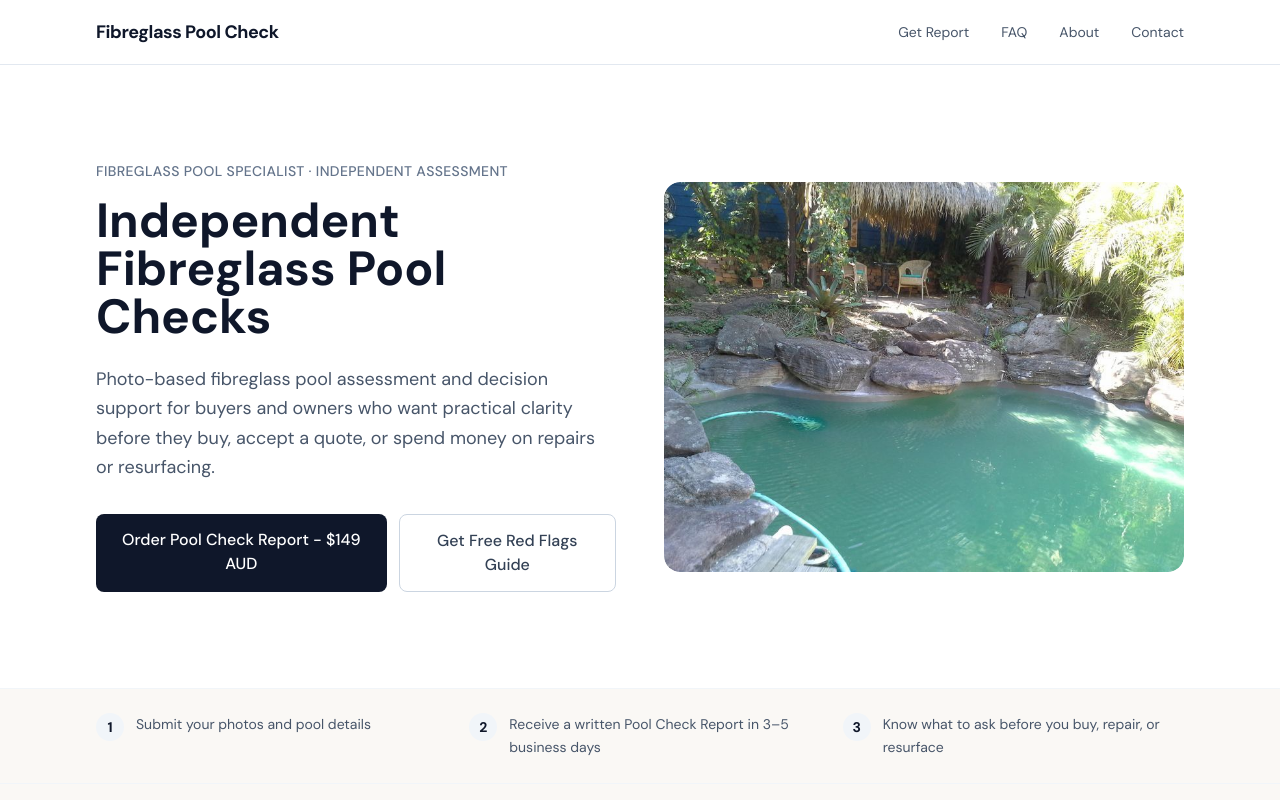
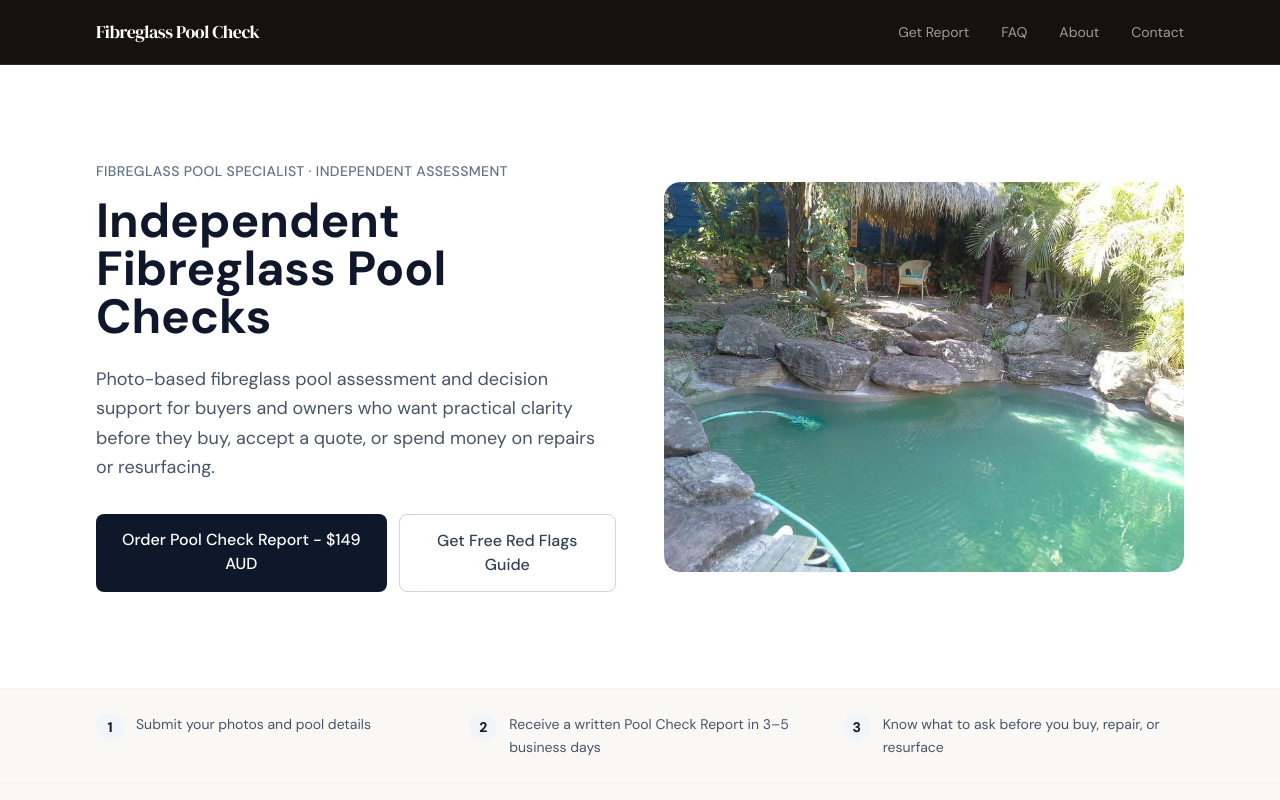
Before and after one commit to fibreglasspoolcheck/fibreglass-pool-check, a Next.js app: page / in a window 1280 px wide. Shown: the top 800 px of the page. Built offline with nearby package versions, Linux system fonts and the light colour scheme.

Commit message:
feat: update Nav to dark editorial design

```diff
--- a/components/Nav.jsx
+++ b/components/Nav.jsx
@@ -7,33 +7,30 @@ export default function Nav() {
   const [open, setOpen] = useState(false)
 
   return (
-    <header className="border-b border-slate-200 bg-white sticky top-0 z-50">
+    <header className="border-b border-white/10 bg-deep sticky top-0 z-50">
       <div className="max-w-6xl mx-auto px-4 sm:px-6 lg:px-8">
         <div className="flex items-center justify-between h-16">
-          {/* Logo */}
-          <Link href="/" className="font-bold text-slate-900 text-lg tracking-tight">
+          <Link href="/" className="font-serif text-white text-lg tracking-tight">
             Fibreglass Pool Check
           </Link>
 
-          {/* Desktop nav */}
           <nav className="hidden md:flex items-center gap-8">
-            <Link href="/PoolCheckReport" className="text-sm text-slate-600 hover:text-slate-900 transition-colors">
+            <Link href="/PoolCheckReport" className="text-sm text-[#a09a94] hover:text-white font-sans transition-colors">
               Get Report
             </Link>
-            <Link href="/faq" className="text-sm text-slate-600 hover:text-slate-900 transition-colors">
+            <Link href="/faq" className="text-sm text-[#a09a94] hover:text-white font-sans transition-colors">
               FAQ
             </Link>
-            <Link href="/About" className="text-sm text-slate-600 hover:text-slate-900 transition-colors">
+            <Link href="/About" className="text-sm text-[#a09a94] hover:text-white font-sans transition-colors">
               About
             </Link>
-            <Link href="/Contact" className="text-sm text-slate-600 hover:text-slate-900 transition-colors">
+            <Link href="/Contact" className="text-sm text-[#a09a94] hover:text-white font-sans transition-colors">
               Contact
             </Link>
           </nav>
 
-          {/* Mobile hamburger */}
           <button
-            className="md:hidden p-2 text-slate-600"
+            className="md:hidden p-2 text-[#a09a94]"
             onClick={() => setOpen(!open)}
             aria-label="Toggle menu"
           >
@@ -49,30 +46,29 @@ export default function Nav() {
           </button>
         </div>
 
-        {/* Mobile menu */}
         {open && (
-          <nav className="md:hidden border-t border-slate-100 py-4 flex flex-col gap-4">
-            <Link href="/PoolCheckReport" className="text-sm text-slate-700 hover:text-slate-900" onClick={() => setOpen(false)}>
+          <nav className="md:hidden border-t border-white/10 py-4 flex flex-col gap-4">
+            <Link href="/PoolCheckReport" className="text-sm text-[#a09a94] hover:text-white font-sans" onClick={() => setOpen(false)}>
               Pool Check Report
             </Link>
-            <Link href="/BuyerChecklist" className="text-sm text-slate-700 hover:text-slate-900" onClick={() => setOpen(false)}>
+            <Link href="/BuyerChecklist" className="text-sm text-[#a09a94] hover:text-white font-sans" onClick={() => setOpen(false)}>
               Buyer Checklist
             </Link>
-            <Link href="/blog" className="text-sm text-slate-700 hover:text-slate-900" onClick={() => setOpen(false)}>
+            <Link href="/blog" className="text-sm text-[#a09a94] hover:text-white font-sans" onClick={() => setOpen(false)}>
               Articles
             </Link>
-            <Link href="/faq" className="text-sm text-slate-700 hover:text-slate-900" onClick={() => setOpen(false)}>
+            <Link href="/faq" className="text-sm text-[#a09a94] hover:text-white font-sans" onClick={() => setOpen(false)}>
               FAQ
             </Link>
-            <Link href="/About" className="text-sm text-slate-700 hover:text-slate-900" onClick={() => setOpen(false)}>
+            <Link href="/About" className="text-sm text-[#a09a94] hover:text-white font-sans" onClick={() => setOpen(false)}>
               About
             </Link>
-            <Link href="/Contact" className="text-sm text-slate-700 hover:text-slate-900" onClick={() => setOpen(false)}>
+            <Link href="/Contact" className="text-sm text-[#a09a94] hover:text-white font-sans" onClick={() => setOpen(false)}>
               Contact
             </Link>
             <Link
               href="/PoolCheckReport/order"
-              className="bg-slate-900 text-white text-sm px-4 py-2 rounded-lg text-center hover:bg-slate-800 transition-colors"
+              className="bg-accent hover:bg-accent-hover text-white text-sm px-4 py-2 rounded-lg text-center font-sans font-medium transition-colors"
               onClick={() => setOpen(false)}
             >
               Order Now
```
